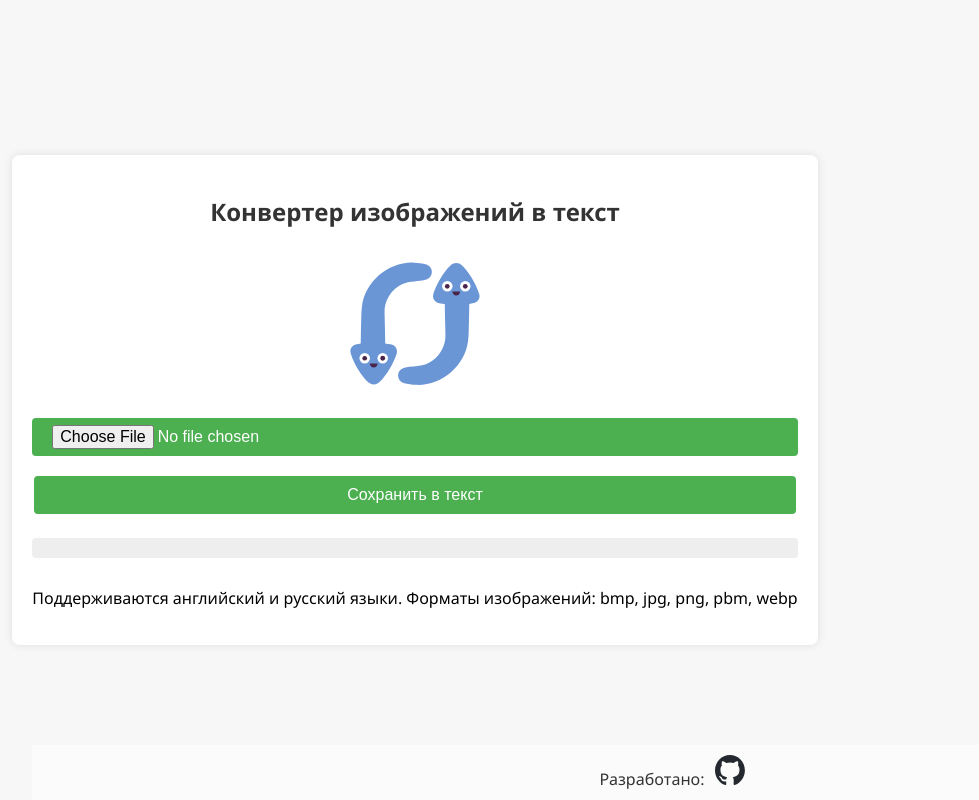
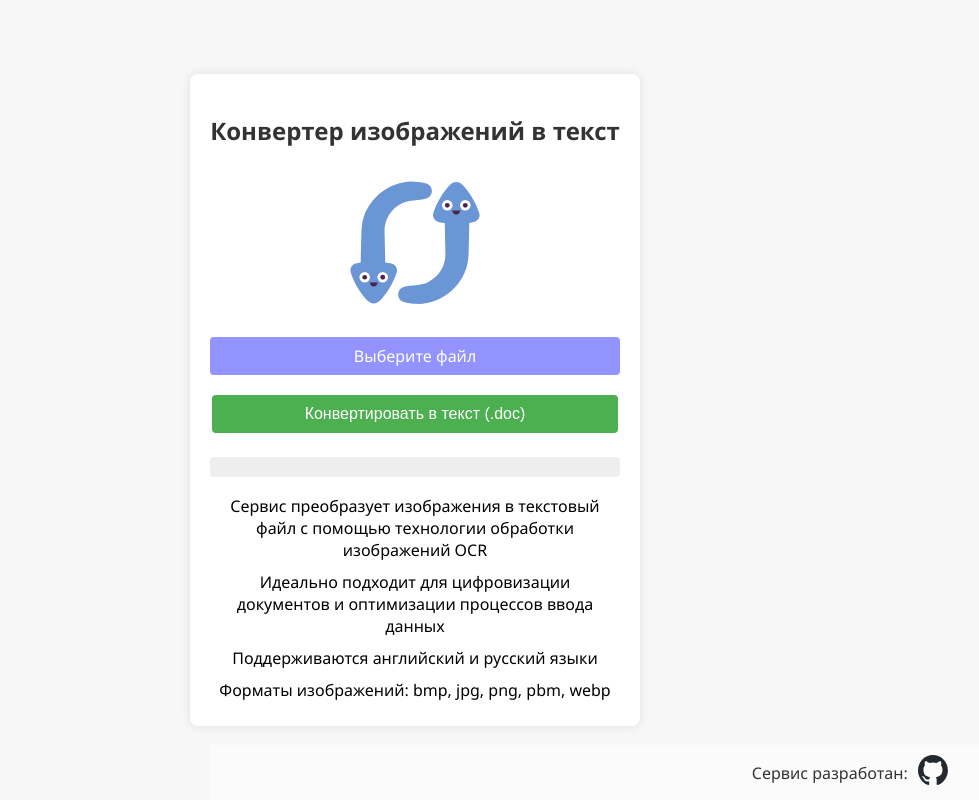
Before and after one commit to poposhka1990/scan-to-text-converter, a website: page index.html in a window 1280 px wide. Shown: the whole page, without its empty margins (225-1204 px from the left). Drawn offline with Linux system fonts and the light colour scheme.

Commit message:
correct layout, add description and custom button

```diff
--- a/index.html
+++ b/index.html
@@ -13,46 +13,63 @@
 <div class="container">
   <h2>Конвертер изображений в текст</h2>
   <img class="logo" src="./assets/logo.svg">
-    <input type="file" id="imageInput" accept="image/*">
-    <button class="save_button" onclick="convertImageToText()">Сохранить в текст</button>
+    <label class="custom_button" for="imageInput">Выберите файл</label>
+    <input type="file" id="imageInput" accept="image/*" style="display: none;">
+    <button class="save_button" onclick="convertImageToText()">Конвертировать в текст (.doc)</button>
     <div id="loader" class="loader" style="display: none;"></div>
     <pre id="textOutput"></pre>
-    <p>Поддерживаются английский и русский языки. Форматы изображений: bmp, jpg, png, pbm, webp</p>
+    <p class="description">Сервис преобразует изображения в текстовый файл с помощью технологии обработки изображений OCR</p>
+    <p class="description">Идеально подходит для цифровизации документов и оптимизации процессов ввода данных</p>
+    <p class="description">Поддерживаются английский и русский языки</p>
+    <p class="description">Форматы изображений: bmp, jpg, png, pbm, webp</p>
   <footer>
-    <span>Разработано:</span><a href="https://github.com/poposhka1990" target="_blank"><img class="github_logo" src="./assets/github-logo.svg"></a>
+    <span>Сервис разработан:</span><a href="https://github.com/poposhka1990" target="_blank"><img class="github_logo" src="./assets/github-logo.svg"></a>
   </footer>
 </div>
 
 <script src="https://cdn.jsdelivr.net/npm/tesseract.js@2"></script>
 <script>
+
+const fileInput = document.getElementById('imageInput');
+const fileLabel = document.querySelector('.custom_button');
+
+fileInput.onchange = () => {
+  /* Показываем название выбранного файла */
+  fileLabel.textContent = fileInput.files.length ? fileInput.files[0].name : 'Выберите файл';
+};
+
   function convertImageToText() {
     const image = document.getElementById('imageInput').files[0];
     if (image) {
       document.getElementById('loader').style.display = 'block'; // Показываем индикатор загрузки
       Tesseract.recognize(
         image,
-        'eng+rus', // Измените на нужный язык
+        'eng+rus', // Выбор языка
         {
           logger: m => console.log(m)
         }
       ).then(({ data: { text } }) => {
         document.getElementById('loader').style.display = 'none'; // Скрываем индикатор загрузки
         document.getElementById('textOutput').textContent = text;
-        saveTextAsFile(text);
+        saveTextAsDoc(text);
       });
     } else {
       alert('Пожалуйста, выберите изображение для конвертации.');
     }
   }
 
-  function saveTextAsFile(text) {
-    const blob = new Blob([text], { type: 'text/plain' });
+  function saveTextAsDoc(text) {
+    const blob = new Blob([text], { type: 'application/msword' });
     const anchor = document.createElement('a');
-    anchor.download = 'converted-text.txt';
+    anchor.download = 'converted-text.doc';
     anchor.href = window.URL.createObjectURL(blob);
+    anchor.style.display = 'none'; // Скрываем ссылку, чтобы пользователь её не видел
+    document.body.appendChild(anchor);
     anchor.click();
+    document.body.removeChild(anchor); // Удаляем ссылку после сохранения файла
     window.URL.revokeObjectURL(anchor.href);
-  }
+}
+
 </script>
 </body>
 </html>
--- a/style.css
+++ b/style.css
@@ -45,14 +45,14 @@
     background-color: #45a049;
 }
 
-input[type="file"] {
+.custom_button {
     margin-top: 20px;
     cursor: pointer;
     border-radius: 4px;
-    background-color: #4CAF50;
+    background-color: rgba(0, 0, 255, 0.425);
     color: white;
     border: none;
-    padding: 7px 20px;
+    padding: 8px 50px;
     text-align: center;
     text-decoration: none;
     display: inline-block;
@@ -96,6 +96,13 @@
     100% { transform: rotate(360deg); }
 }
 
+.description {
+    margin-block-start: 0;
+    max-width: 400px;
+    display: flex;
+    margin: 5px auto;
+}
+
 footer {
     background-color: rgba(255, 255, 255, 0.5);
     position: fixed;
@@ -104,6 +111,9 @@
     text-align: center;
     padding: 10px 0;
     margin: 0 auto;
+    display: flex;
+    align-items: center;
+    justify-content: center;
 }
 
 footer span {
```
